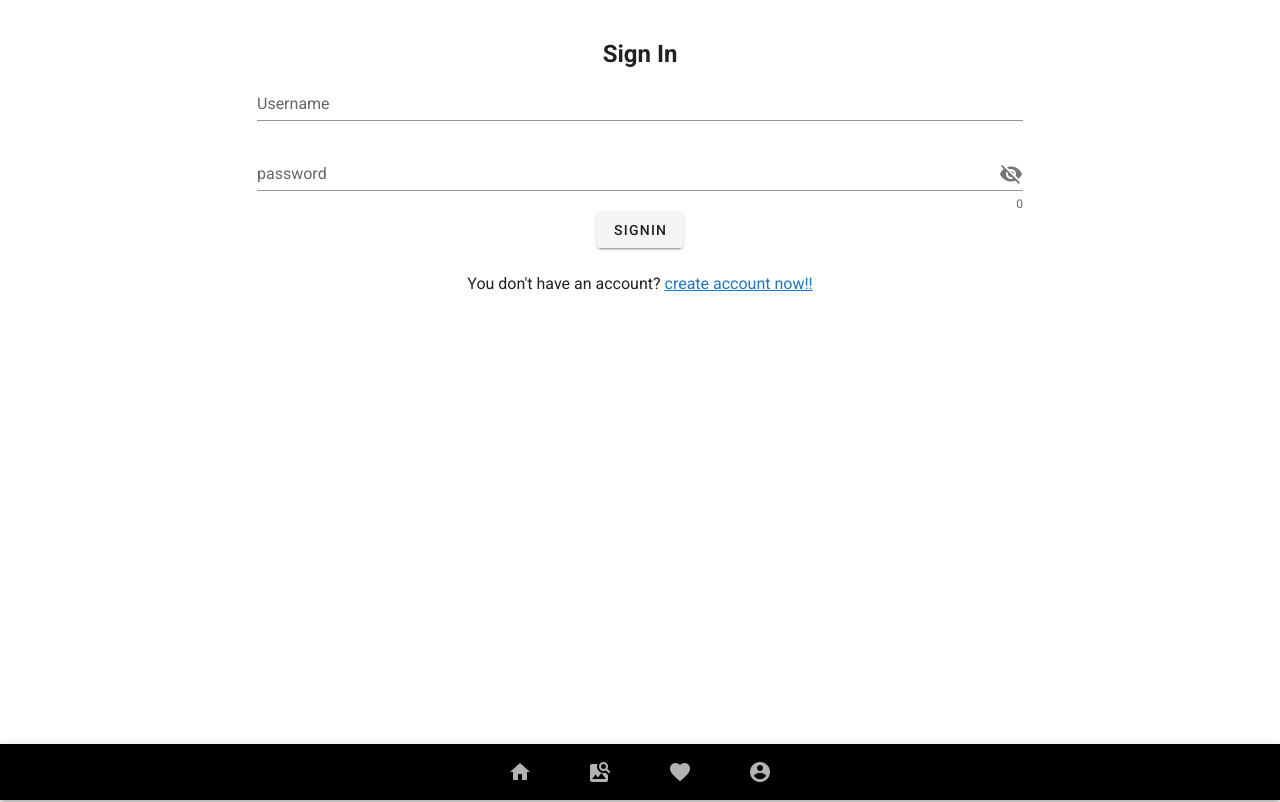
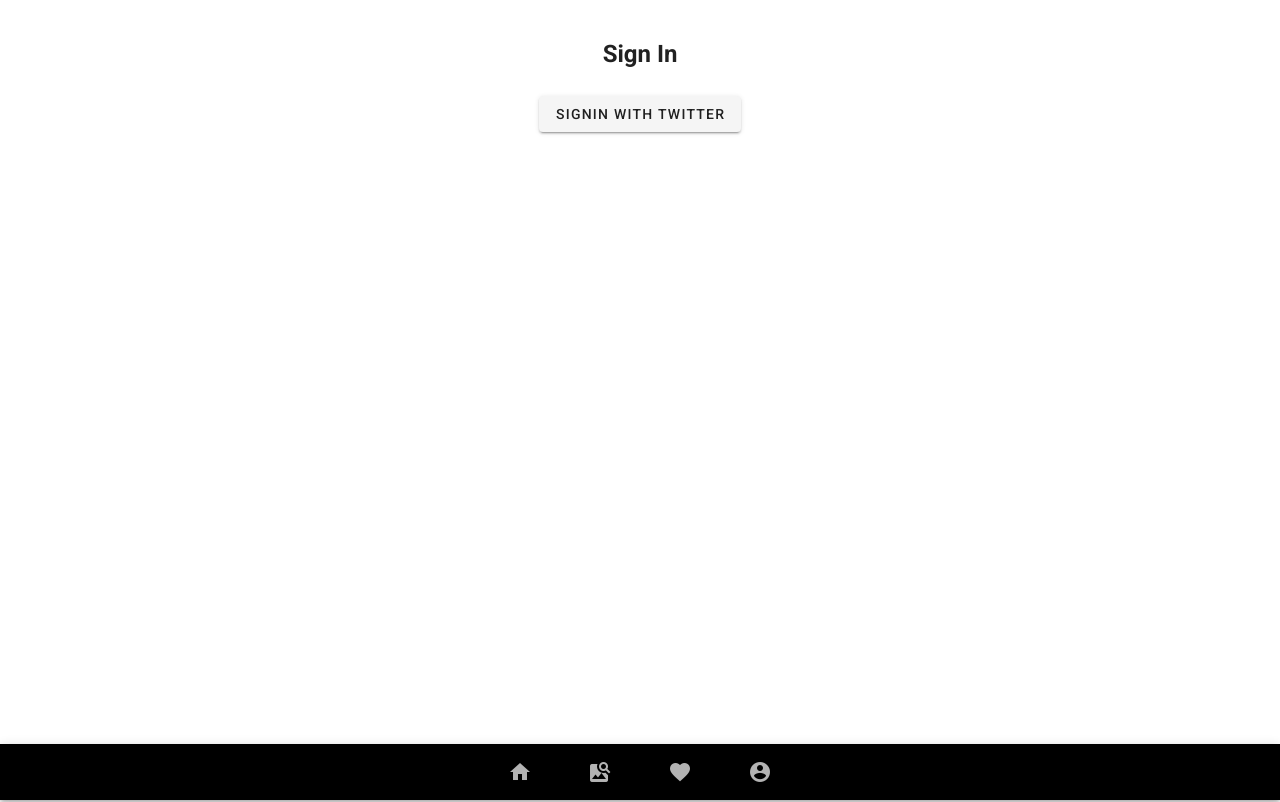
Before and after one commit to ktkhs/js-pomodoro-entry, a Vue app: page /signin in a window 1280 px wide. Built offline with nearby package versions, Linux system fonts and the light colour scheme.

Commit message:
add twitter login

```diff
--- a/src/firebase.js
+++ b/src/firebase.js
@@ -31,9 +31,41 @@
       );
   },
 
+  // see: https://qiita.com/nekoGorilla/items/52c8d1f780930d04b13e
+  signInWithTwitter() {
+    let provider = new firebase.auth.TwitterAuthProvider();
+    firebase
+      .auth()
+      .signInWithPopup(provider)
+      .then(
+        (result) => {
+          var token = result.credential.token;
+          var secret = result.credential.secret;
+          console.log(token);
+          console.log(secret);
+          var user = result.user;
+          if (user) {
+            const currentUser = {
+              displayName: user.displayName,
+              photoURL: user.photoURL,
+            };
+            console.log(currentUser);
+            store.commit("onAuthUserChanged", user);
+            router.push("/");
+          } else {
+            store.commit("setErrorMessage", "invalied twitter account");
+          }
+        },
+        (err) => {
+          store.commit("setErrorMessage", err.message);
+        }
+      );
+  },
   signUpWithEmailAndPassword(email, password) {
-    firebase.auth().createUserWithEmailAndPassword(email, password).then(
-      function(res){
+    firebase
+      .auth()
+      .createUserWithEmailAndPassword(email, password)
+      .then(function(res) {
         store.commit("setSuccessMessage", `User created!! ${res.user.email}`);
         router.push("/signin");
       })
--- a/src/router/index.js
+++ b/src/router/index.js
@@ -1,7 +1,6 @@
 import Vue from "vue";
 import VueRouter from "vue-router";
 import Signin from "../views/Signin.vue";
-import Signup from "../views/Signup.vue";
 import Tasklist from "../views/Tasklist.vue";
 import Twitter from "../views/Twitter.vue";
 import PhotoGarally from "../views/PhotoGarally.vue";
@@ -16,11 +15,6 @@
     path: "/signin",
     name: "Signin",
     component: Signin,
-  },
-  {
-    path: "/signup",
-    name: "Signup",
-    component: Signup,
   },
   {
     path: "/tasks",
--- a/src/views/Signin.vue
+++ b/src/views/Signin.vue
@@ -13,31 +13,9 @@
     <v-row>
       <v-col md="8" offset-md="2">
         <h2>Sign In</h2>
-        <form>
-          <v-text-field
-            label="Username"
-            v-model="username"
-            autocomplete="username"
-          />
-          <v-text-field
-            v-model="password"
-            :append-icon="showPassword ? 'mdi-eye' : 'mdi-eye-off'"
-            :type="showPassword ? 'text' : 'password'"
-            label="password"
-            counter
-            @click:append="showPassword = !showPassword"
-            autocomplete="current-password"
-          />
-        </form>
-        <v-btn @click="loginUser">SignIn</v-btn>
       </v-col>
-    </v-row>
-    <v-row>
-      <v-col>
-        <div>
-          You don't have an account?
-          <router-link to="/signup">create account now!!</router-link>
-        </div>
+      <v-col md="8" offset-md="2">
+        <v-btn @click="loginUser">SignIn with twitter</v-btn>
       </v-col>
     </v-row>
   </v-container>
@@ -57,7 +35,7 @@
   methods: {
     loginUser() {
       console.log("Signin: login");
-      Firebase.signInWithEmailAndPassword(this.username, this.password);
+      Firebase.signInWithTwitter();
     },
   },
 };
--- a/src/views/Signup.vue
+++ /dev/null
@@ -1,60 +0,0 @@
-<template>
-  <v-container text-center justify-center>
-    <v-row v-show="$store.state.errorMessage">
-      <v-col md="8" offset-md="2">
-        <v-alert type="error">{{ $store.state.errorMessage }}</v-alert>
-      </v-col>
-    </v-row>
-    <v-row>
-      <v-col md="8" offset-md="2">
-        <h2>Sign Up</h2>
-        <form>
-          <v-text-field
-            label="Username"
-            v-model="username"
-            autocomplete="username"
-          />
-          <v-text-field
-            v-model="password"
-            :append-icon="showPassword ? 'mdi-eye' : 'mdi-eye-off'"
-            :type="showPassword ? 'text' : 'password'"
-            label="password"
-            counter
-            @click:append="showPassword = !showPassword"
-            autocomplete="current-password"
-          />
-        </form>
-        <v-btn @click="registerUser">SignIn</v-btn>
-      </v-col>
-    </v-row>
-    <v-row>
-      <v-col>
-        <div>
-          Do you have an account?
-          <router-link to="/signin">sign in now!!</router-link>
-        </div>
-      </v-col>
-    </v-row>
-  </v-container>
-</template>
-
-<script>
-import Firebase from "@/firebase";
-
-export default {
-  name: "Signup",
-  data() {
-    return {
-      username: "",
-      password: "",
-      showPassword: false,
-    };
-  },
-  methods: {
-    registerUser() {
-      console.log("Signup: register");
-      Firebase.signUpWithEmailAndPassword(this.username, this.password);
-    },
-  },
-};
-</script>
```
